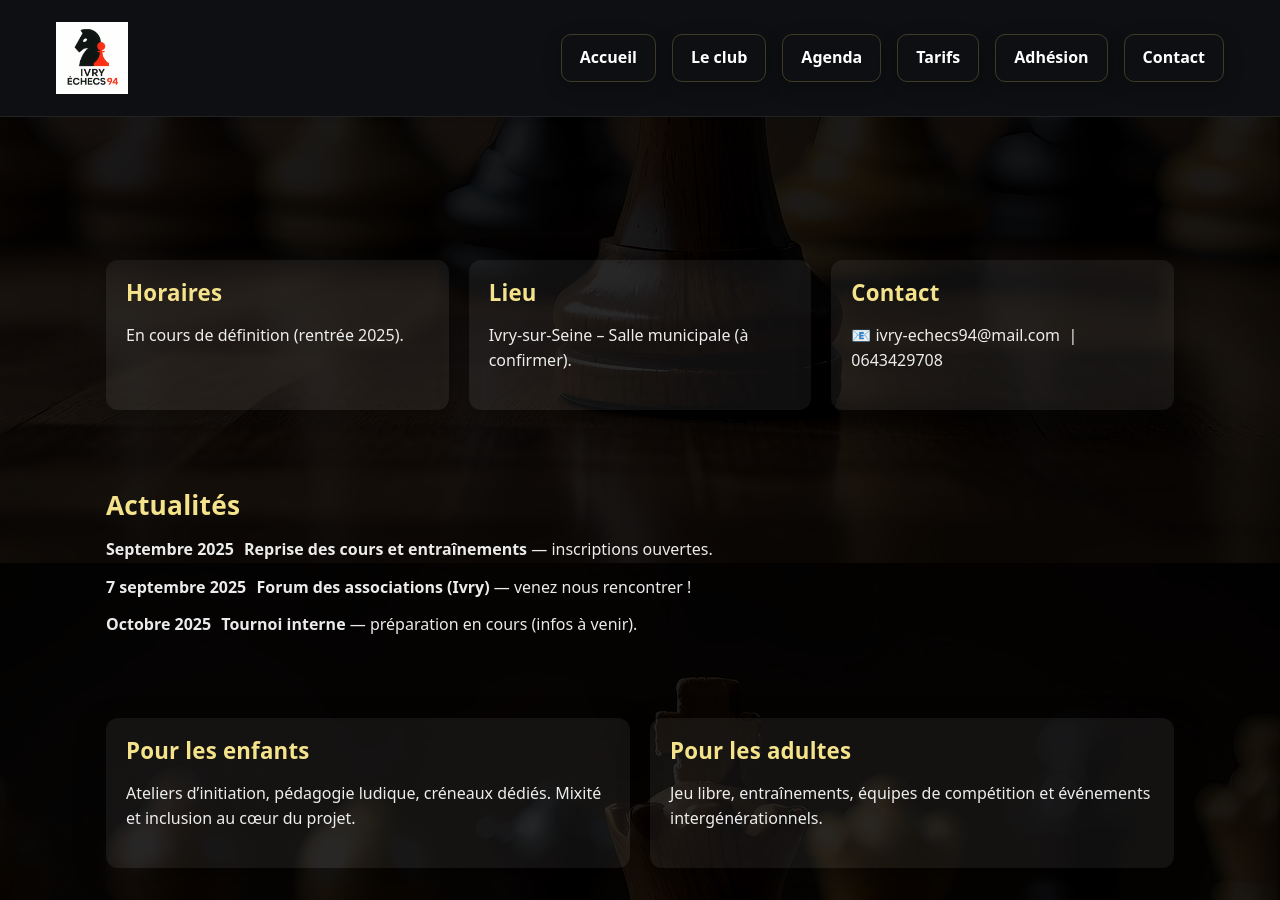
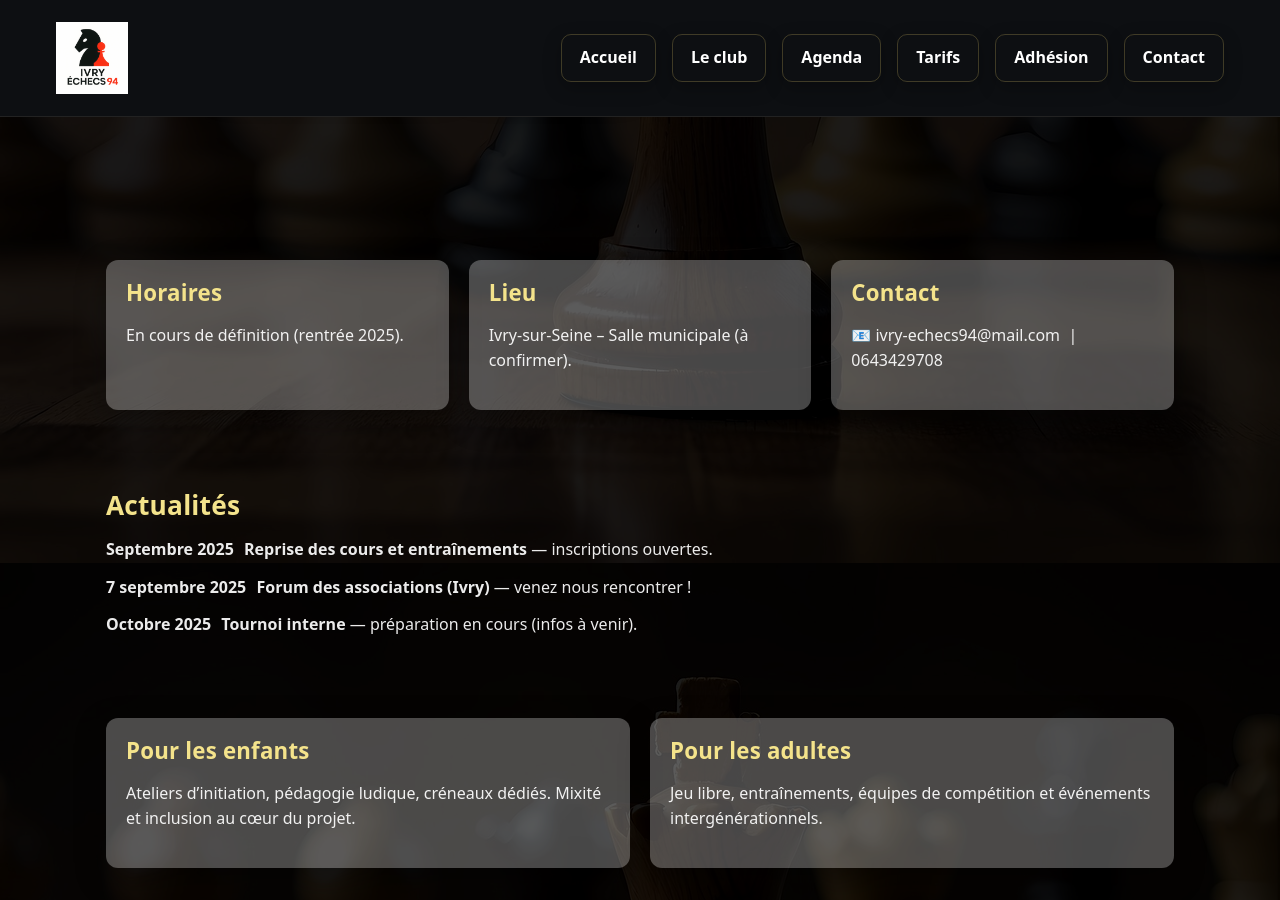
Before and after one commit to Nelwyn64/ivry-echecs-94, a Jekyll site: the page built from index.html, in a window 1280 px wide and 900 px high, scrolled down 397 px. Built offline with Jekyll 4.4.1, drawn with Linux system fonts in a browser that asks for light colours.

Commit message:
Ajustement de la transparence des encadrés (modification de --surface)

```diff
--- a/css/styles.css
+++ b/css/styles.css
@@ -7,7 +7,7 @@
   --muted: rgba(255,255,255,.70);
   --primary: #f4e38b;
   --accent: #fd353c;
-  --surface: rgba(255,255,255,.06);
+  --surface: rgba(255,255,255,.28);
   --border: rgba(255,255,255,.12);
   --shadow: 0 10px 30px rgba(0,0,0,.35);
 }
```
